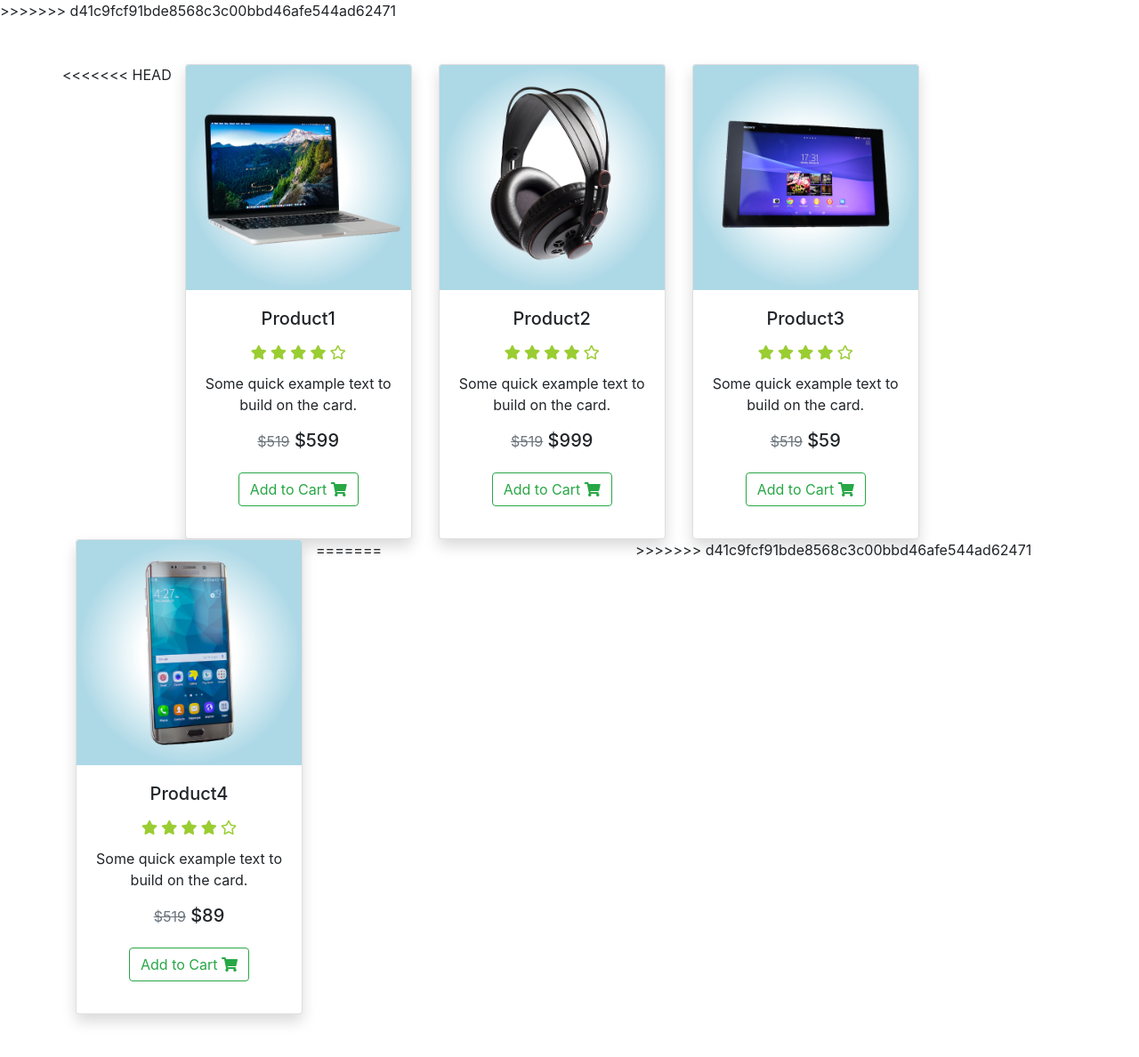
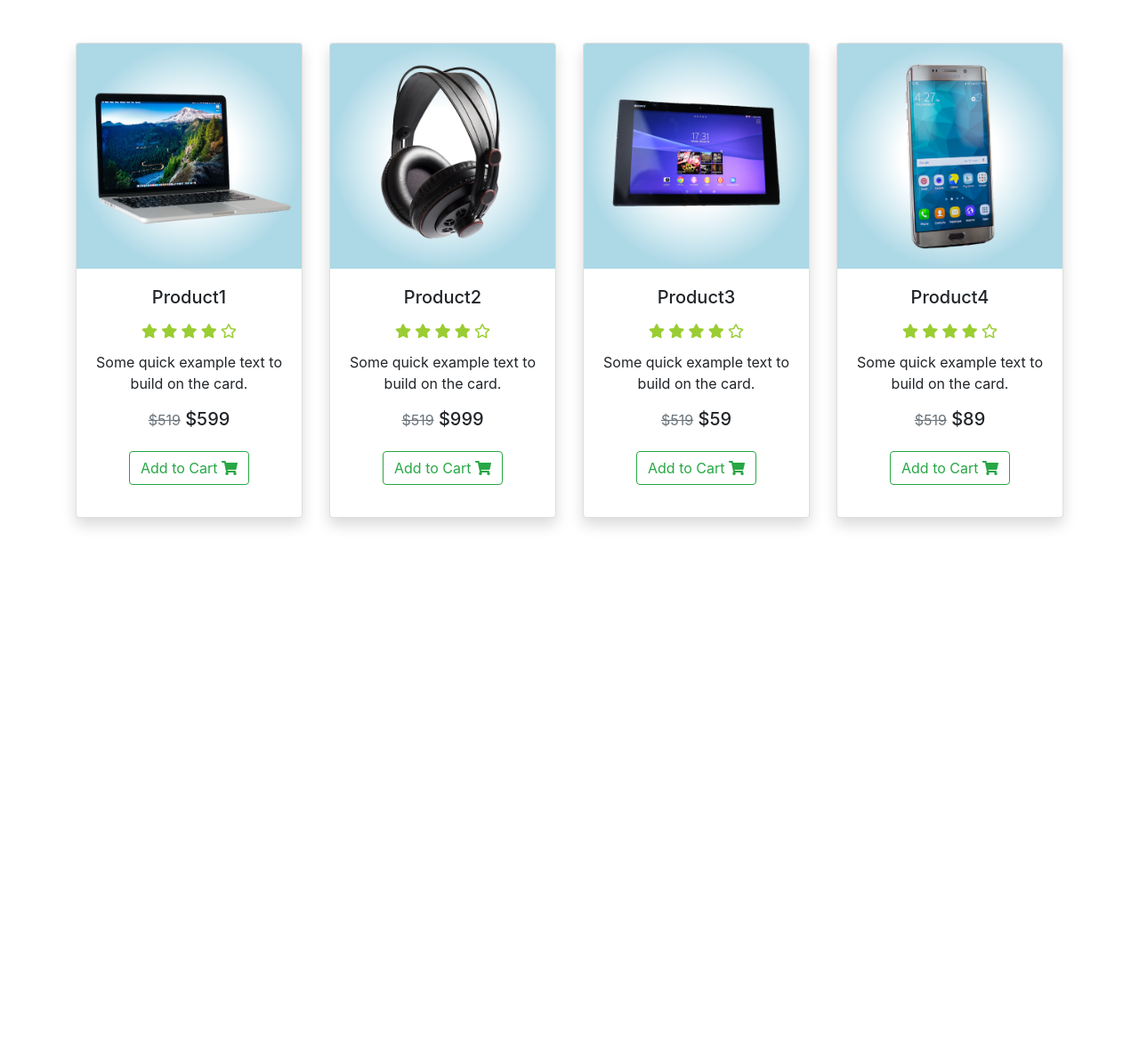
Before and after one commit to Yasithan/shoppingCart, a PHP site: page / in a window 1280 px wide. Shown: the whole page at 89% size. After the commit the page ends 593 px from the top, so only its background shows below. Run offline with PHP 8.4, Linux system fonts and the light colour scheme; some libraries are stand-ins or nearby versions.

Commit message:
php shopping cart

```diff
--- a/index.php
+++ b/index.php
@@ -23,22 +23,22 @@ require_once ('./php/component.php')
 
     <!-- Bootstrap CDN -->
     <link rel="stylesheet" href="https://stackpath.bootstrapcdn.com/bootstrap/4.4.1/css/bootstrap.min.css" integrity="sha384-Vkoo8x4CGsO3+Hhxv8T/Q5PaXtkKtu6ug5TOeNV6gBiFeWPGFN9MuhOf23Q9Ifjh" crossorigin="anonymous">
->>>>>>> d41c9fcf91bde8568c3c00bbd46afe544ad62471
+
 </head>
 <body>
 
     <div class="container">
         <div class="row text-center py-5">
-<<<<<<< HEAD
+
             <?php
             component("Product1", 599, "./upload/product1.png");
             component("Product2", 999, "./upload/product2.png");
             component("Product3", 59, "./upload/product3.png");
             component("Product4", 89, "./upload/product4.png");
             ?>
-=======
+
             <div class="col-md-3 col-sm-"></div>
->>>>>>> d41c9fcf91bde8568c3c00bbd46afe544ad62471
+
         </div>
     </div>
 
```
